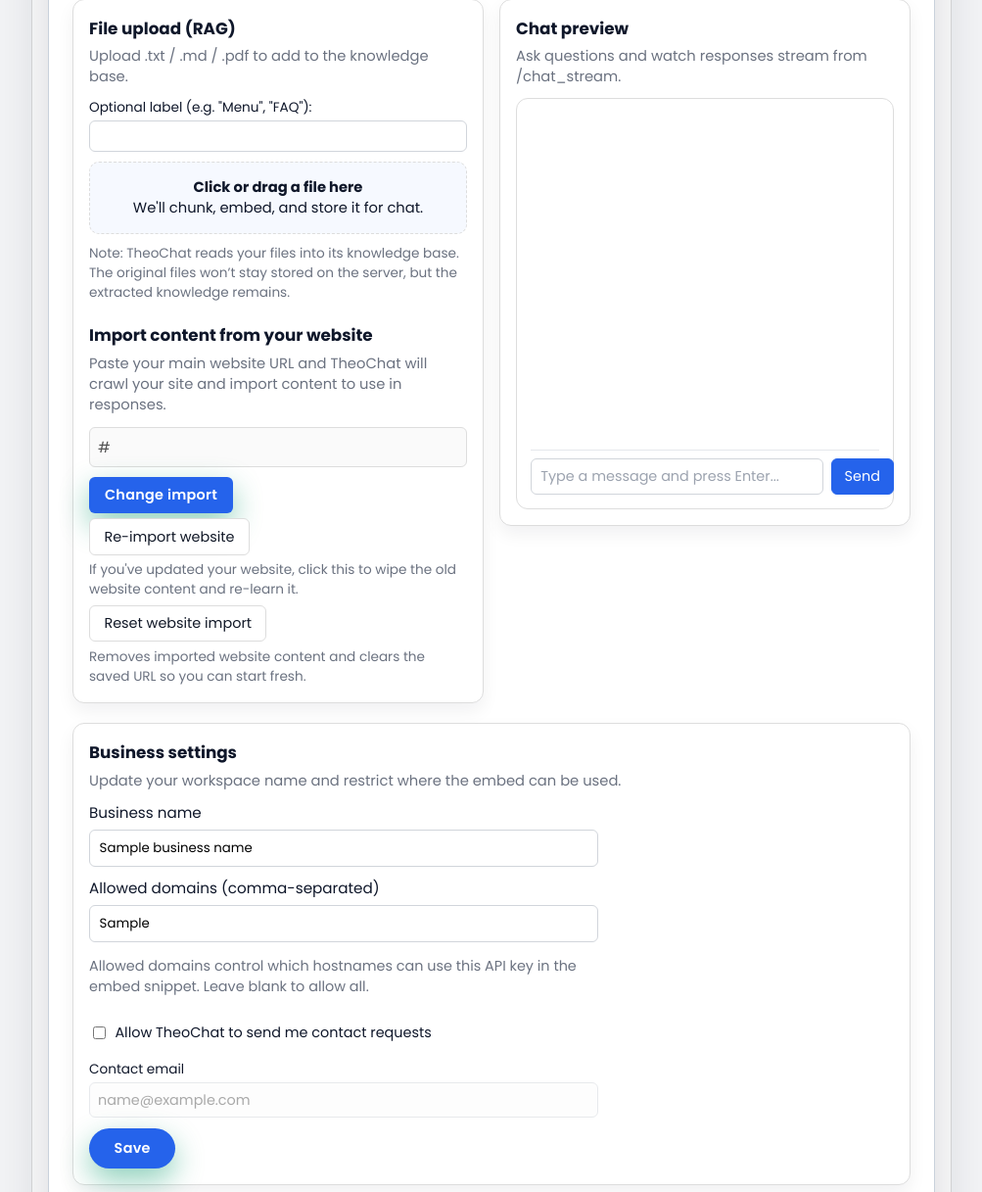
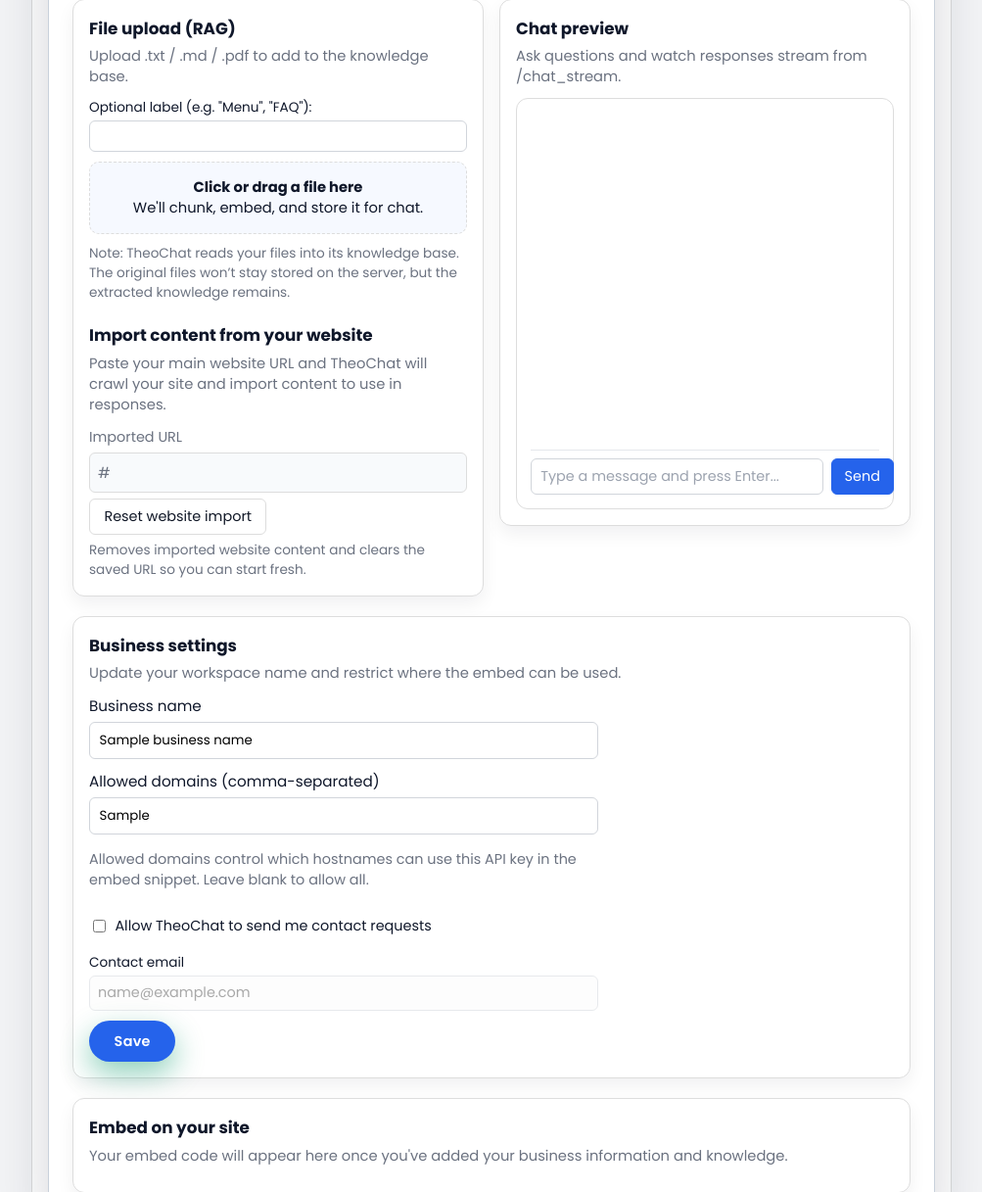
Before and after one commit to thebyrnedboy/AI-CHATBOT, a Flask app: template templates/index.html in a window 1280 px wide. Shown: the part 529-1746 px from the top of the page at 98% size, without its empty margins (138-1141 px from the left). Run offline with Flask 3, Linux system fonts and the light colour scheme; the template is opened without the code that fills it: most values are stand-ins (such as "Sample title", 1, 10 or a date in 2020).

Commit message:
Simplified the website import UI Demo widget remains independent of imports.

```diff
--- a/templates/index.html
+++ b/templates/index.html
@@ -486,6 +486,7 @@
         <p style="margin:0 0 0.75rem;color:var(--muted);">
           Paste your main website URL and TheoChat will crawl your site and import content to use in responses.
         </p>
+        {% if not imported_website_url %}
           <form action="{{ url_for('import_site') }}" method="post" style="display:flex;flex-direction:column;gap:0.65rem;max-width:520px;">
             <input
               id="website-url-input"
@@ -493,34 +494,35 @@
               name="website_url"
               required
               placeholder="https://yourwebsite.com"
-            value="{{ imported_website_url or '' }}"
-            {% if imported_website_url %}disabled{% endif %}
+              value=""
               style="flex:1;padding:0.5rem;border-radius:6px;border:1px solid var(--border);font-size:0.95rem;"
-            class="{% if imported_website_url %}bg-gray-50 text-gray-500 cursor-not-allowed{% endif %}"
             />
             <button
               id="website-import-button"
-            type="{% if imported_website_url %}button{% else %}submit{% endif %}"
+              type="submit"
               class="primary tc-btn-primary"
               style="align-self:flex-start;padding:0.5rem 1rem;border-radius:6px;"
             >
-            {% if imported_website_url %}Change import{% else %}Import website{% endif %}
+              Import website
             </button>
           </form>
-        {% if imported_website_url %}
-        <form action="{{ url_for('import_site') }}" method="post" style="margin-top:0.35rem;display:flex;flex-direction:column;gap:0.35rem;max-width:520px;">
-          <input type="hidden" name="website_url" value="{{ imported_website_url }}" />
-          <button type="submit" class="secondary" style="align-self:flex-start;padding:0.45rem 0.9rem;border-radius:6px;">Re-import website</button>
-          <div style="font-size:0.85rem;color:#6b7280;">
-            If you've updated your website, click this to wipe the old website content and re-learn it.
-          </div>
-        </form>
-        <form action="{{ url_for('import_site_reset') }}" method="post" style="margin-top:0.35rem;display:flex;flex-direction:column;gap:0.35rem;max-width:520px;">
+        {% else %}
+          <div style="display:flex;flex-direction:column;gap:0.35rem;max-width:520px;margin-top:0.35rem;">
+            <label for="website-url-input" style="font-size:0.9rem;color:#6b7280;">Imported URL</label>
+            <input
+              id="website-url-input"
+              type="url"
+              value="{{ imported_website_url }}"
+              disabled
+              style="flex:1;padding:0.5rem;border-radius:6px;border:1px solid var(--border);font-size:0.95rem;background:#f8fafc;color:#6b7280;"
+            />
+            <form action="{{ url_for('import_site_reset') }}" method="post" style="display:flex;flex-direction:column;gap:0.35rem;">
               <button type="submit" class="secondary" style="align-self:flex-start;padding:0.45rem 0.9rem;border-radius:6px;">Reset website import</button>
               <div style="font-size:0.85rem;color:#6b7280;">
                 Removes imported website content and clears the saved URL so you can start fresh.
               </div>
             </form>
+          </div>
         {% endif %}
         <div id="import-progress" class="import-progress">
           <div class="import-progress-row">
```
Lines whose indentation alone changed are shown as unchanged.
